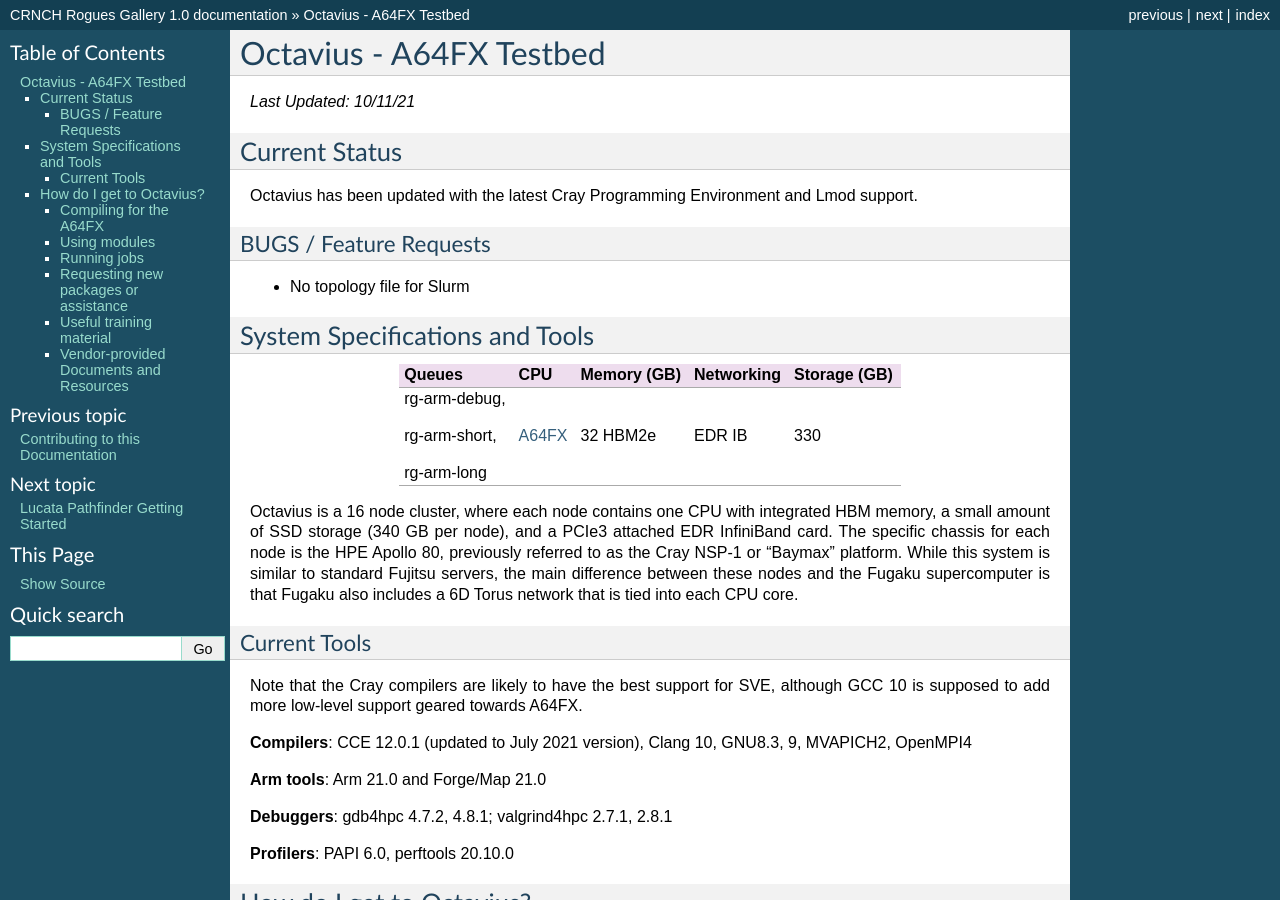
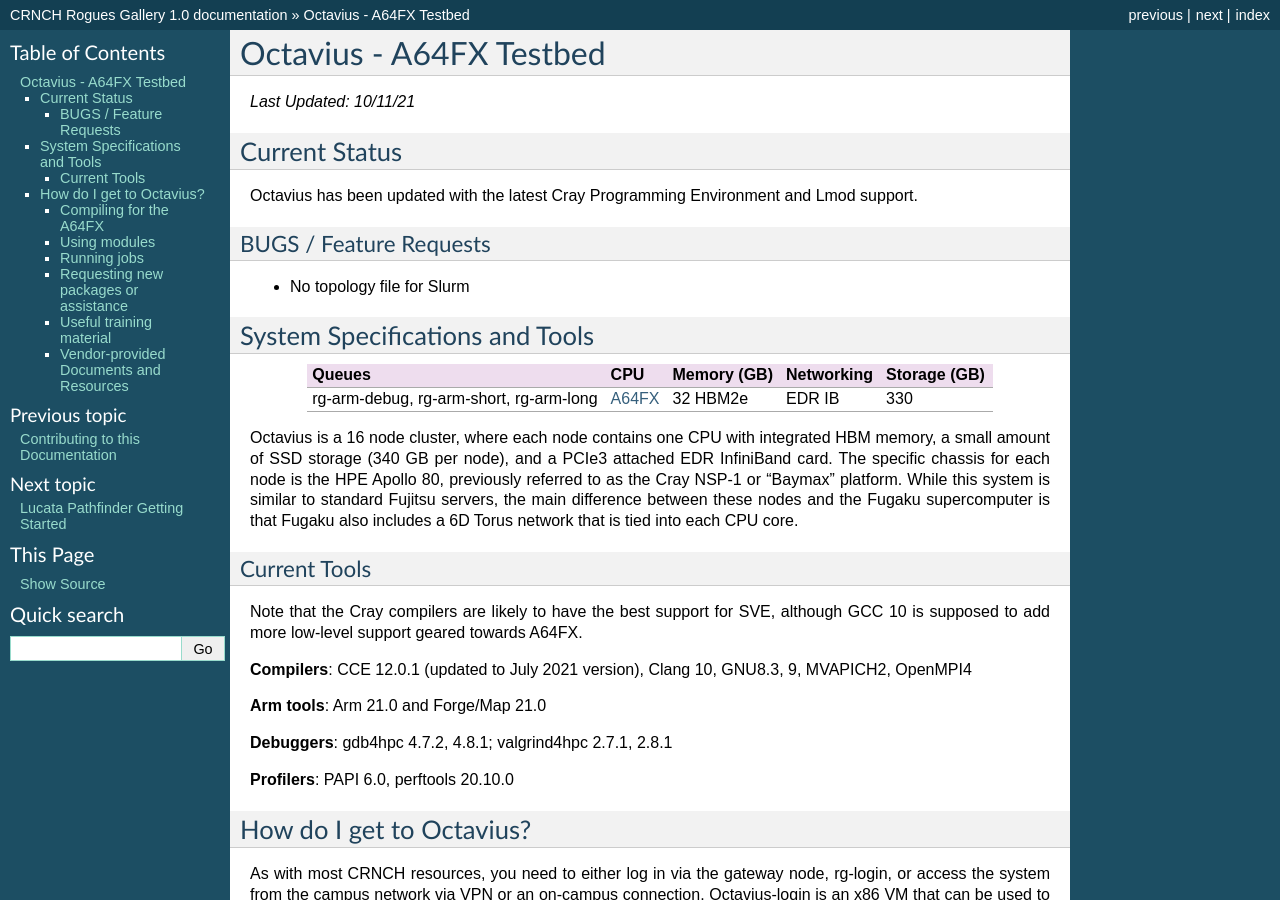
Before and after one commit to gt-crnch-rg/read-the-docs, a Sphinx documentation site: the page built from docs/arm/octavius-a64fx-testbed.rst, in a window 1280 px wide and 900 px high. Built offline with Sphinx 7.4.7, drawn with Linux system fonts in a browser that asks for light colours; pages that are not in the unit, such as notebooks, are missing from menus.

```diff
--- a/docs/arm/octavius-a64fx-testbed.rst
+++ b/docs/arm/octavius-a64fx-testbed.rst
@@ -23,10 +23,10 @@ System Specifications and Tools
 |              |             |             |             | (GB)        |
 +==============+=============+=============+=============+=============+
 | rg-arm-debug,| `A64FX <htt | 32 HBM2e    | EDR IB      | 330         |
-|              | ps://en.wik |             |             |             |
-| rg-arm-short,| ipedia.org/ |             |             |             |
+| rg-arm-short,| ps://en.wik |             |             |             |
+| rg-arm-long  | ipedia.org/ |             |             |             |
 |              | wiki/Fujits |             |             |             |
-| rg-arm-long  | u_A64FX>`__ |             |             |             |
+|              | u_A64FX>`__ |             |             |             |
 +--------------+-------------+-------------+-------------+-------------+
 
 Octavius is a 16 node cluster, where each node contains one CPU with
```
